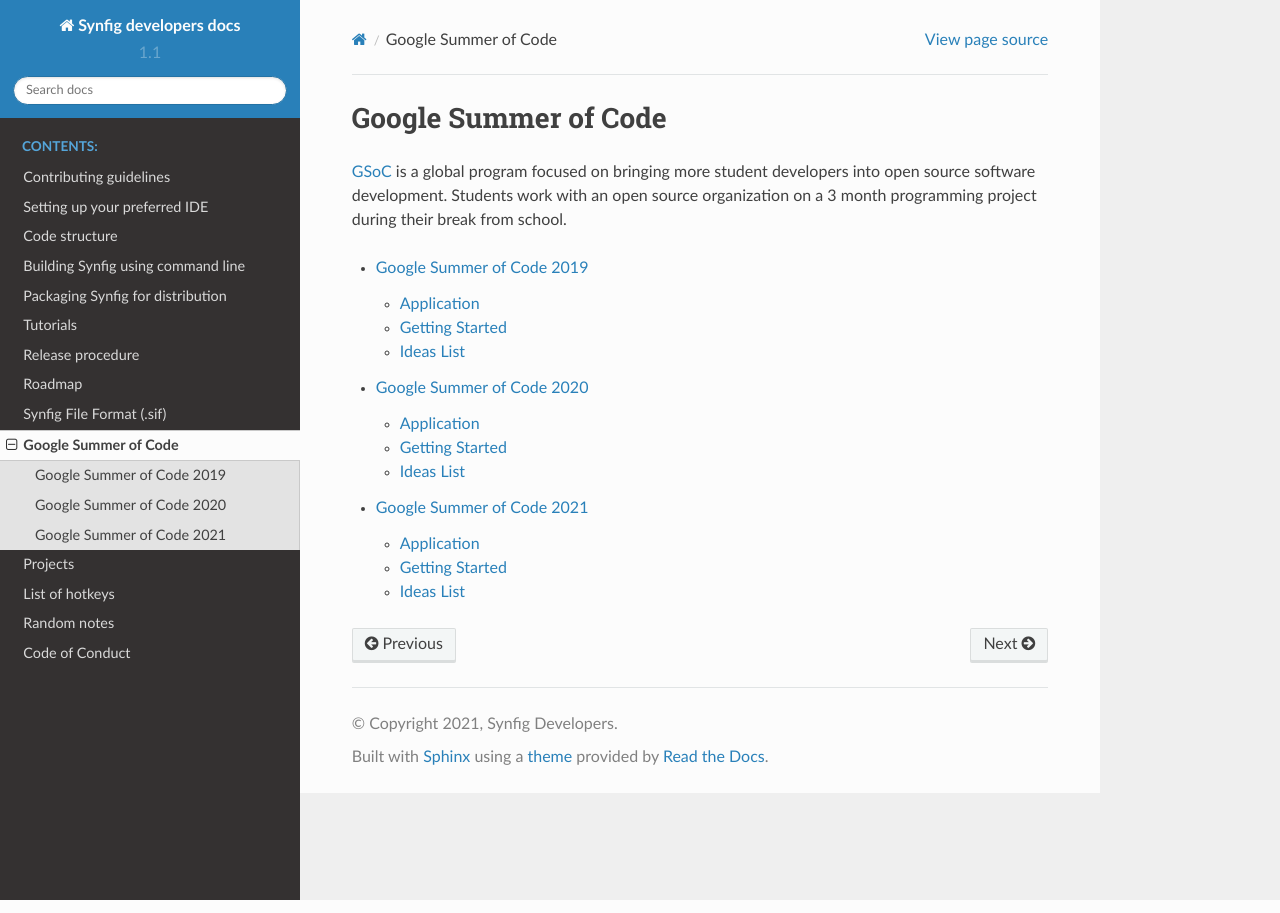
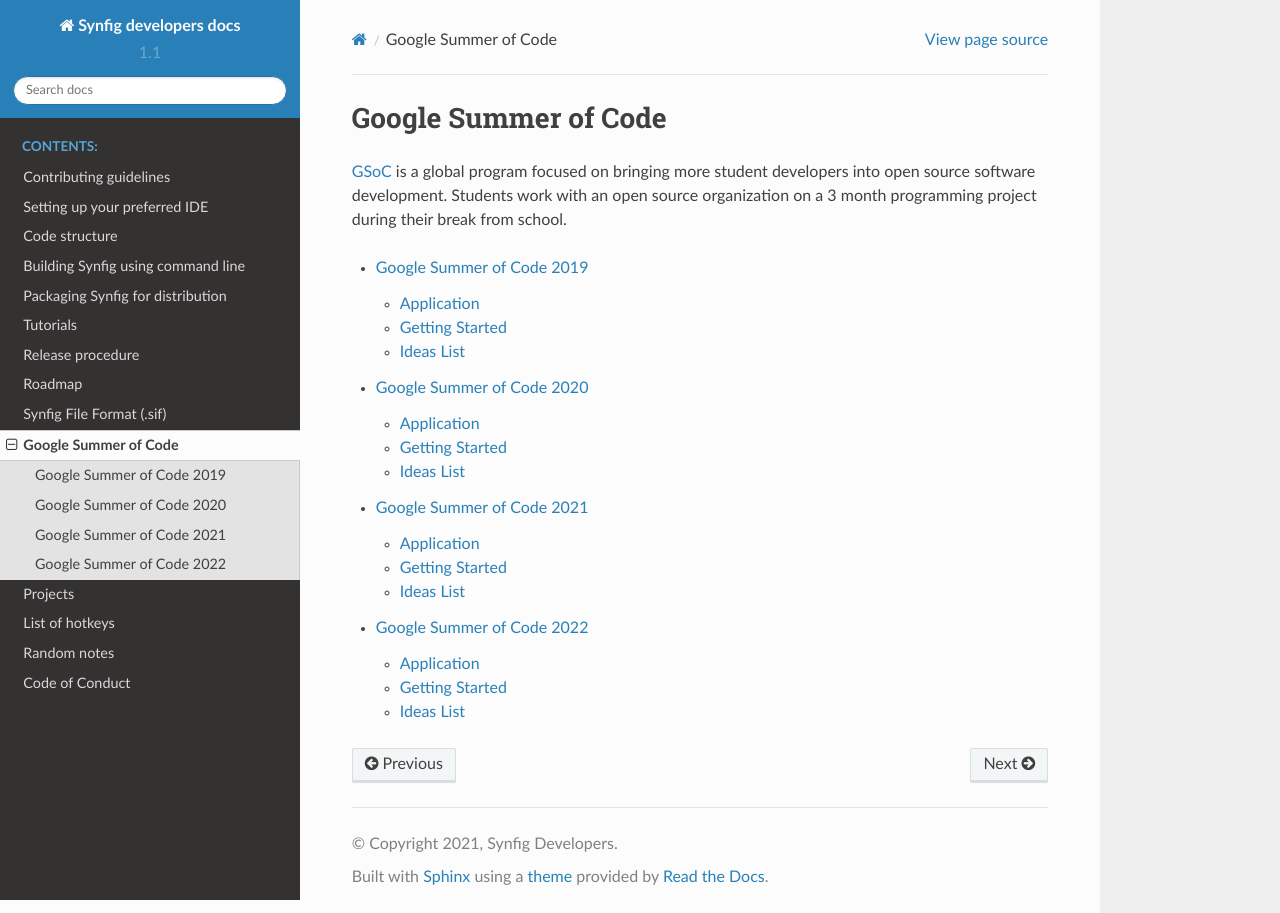
Before and after one commit to synfig/synfig-docs-dev, a Sphinx documentation site: the page built from docs/gsoc.rst, in a window 1280 px wide. Built offline with Sphinx 7.4.7 and the Read the Docs theme 2.0.0, drawn with Linux system fonts in a browser that asks for light colours; some of the changed lines change nothing that is shown.

Commit message:
GSoC 2022 docs (#82)

```diff
--- /dev/null
+++ b/docs/gsoc/2022.rst
@@ -0,0 +1,10 @@
+.. _gsoc:
+
+Google Summer of Code 2022
+==========================
+
+.. toctree::
+   :maxdepth: 2
+   :glob:
+
+   2022/*
--- /dev/null
+++ b/docs/gsoc/2022/application.rst
@@ -0,0 +1,131 @@
+Application
+===========
+
+Synfig GSoC application 2022
+------------------------------------
+
+| **How did you first find out about Google Summer of Code?**
+| Found that on the web in announcement from Blender Foundation
+
+| **Website URL for Organization:**
+| https://synfig.org
+
+| **Tagline:**
+| Open-source 2D animation software
+
+| **Primary Open Source License:**
+| GPLv3
+
+| **What year was your project started?**
+| 2006
+
+| **Link to your source code location:**
+| https://github.com/synfig/synfig
+
+| **Organization Categories**
+| Media (graphics, video, audio, VR, streaming, gaming, content management, etc)
+
+| **Organization Technologies:**
+| C++, Python, GTK, GTKmm
+
+| **Organization Topics:**
+| Vector graphics, Animation, 2d/3d graphics
+
+| **What would your organization consider to be a successful GSoC program?**
+| This summer we plan to help newcomers to the open source world and attract new contributors.
+
+| **How will you keep mentors engaged with their GSoC contributors?**
+| Every contributor opens GitHub’s issue, which is corresponding to his project and there provides weekly public reports about his progress. Every mentor should follow reports and provide on-time feedback and consultation to contributor via public discussion in relevant GitHub’s issue or privately via email/IM. Also, every mentor is required to contact contributor at least twice a week to check for the progress.
+
+Administrator of the project also watches reports and ensures that feedback provided by mentors on time.
+
+
+| **How will you keep your GSoC contributors on schedule to complete their projects?**
+| Every contributor is required to write a short report about his progress every week, answering those questions:
+
+- How was the last week? What did you accomplish?
+- What is the #1 thing slowing you down?
+- What do you want to have done by the end of next week?
+
+These weekly blog posts will allow the contributor’s mentors and org admins to notice if a contributor is falling behind right away.
+
+| **How will you get your GSoC contributors involved in your community during GSoC?**
+| Considering that there are no mechanics to 100% guarantee contributor involvement after the program, we aim to maintain a community with a special attitude, where a contributor can have a home-like feeling, where he know his work is valued and appreciated by community other members and creative people from all around the world. This is the main motivation to contribute for all current project members.
+
+Given that we put initial contributor motivation in the first place, we understand that there are situations where a massive and long-term contribution effort it not possible without monetary reward. So, thanks to a regular income of donations we can afford to pay a small grants for implementing some features, for contributors who have proven their abilities and skill to carry and complete projects. The money for such grants are collected via continuous crowdfunding and other means (see https://www.synfig.org/donate/ for details).
+
+
+| **Why does your org want to participate in Google Summer of Code?**
+| GSoC gives us an opportunity to grow our community of contributors. With GSoC contributors can work on Synfig full time for 175 hours and that's a great advancement to our project. But that's not all - the fact of participation in GSoC attracts attention to our project: before GSoC coding period starts, we get many contributions from aspiring contributors, who wish to proof their skills to be selected for participation. That's also a great boost for our project.
+
+| **How many potential mentors have agreed to participate?**
+| 1-3
+
+| **Has your org been accepted as a mentoring org in Google Summer of Code before?**
+| Yes.
+
+**Which years did your org participate in GSoC? [Checkboxes]**
+
+- 2019
+- 2020
+- 2021
+
+
+**Proposal Process / Application Instructions**
+
+::
+
+    Before applying, please make sure to read [getting started page](https://synfig-docs-dev.readthedocs.io/en/latest/gsoc/2021/getting-started.html).
+
+    Application Template
+    ====================
+
+    **Name**
+
+    Please provide your full name
+
+    **Email / Social / Web**
+
+    Where can we contact you? If you have a web page you'd like us to know about, please include it. Make sure to mention your Facebook, Twitter or other identities.
+
+    **Synopsis**
+
+    A short description of your planned GSoC project.
+
+    **Benefits**
+
+    Describe how your project will benefit Synfig. Will it benefit artists using Synfig? Will it be an aid for future Synfig development?
+
+    **Deliverables**
+
+    Provide a user-level summary of the final output or results of your project. How does it integrate in Synfig, and how does it cooperate with the rest of Synfig's features? Note that end-user documentation should be one of the deliverables as well.
+
+    **Project Details**
+
+    A more detailed description.
+
+    **Project Schedule**
+
+    How long will the project take? When can you begin work?
+    Include an estimated timeline of the project with mini-milestones.
+    Do you have any possible school or work conflicts with your schedule?
+
+    ** Short Bio**
+
+    Please let us know who are you, what are you studying (and where), and what activities do you enjoy? What is your experience using Synfig or animation or other computer graphics programs? What code development projects you've participated in? What makes you the best person to work on this project? If you have any history submitting bug fixes or patches to our issue tracker at GitHub, please indicate what you have done.
+
+**Proposal Tags**
+
+improvement, bugfix, infrastructure
+
+**Contacts Methods:**
+
+Mailing List: https://forums.synfig.org/c/development
+
+General Email: contact -AT- synfig -DOT- org
+
+**Links**
+
+Twitter: https://twitter.com/synfig
+
+Blog: https://www.synfig.org/news/
--- /dev/null
+++ b/docs/gsoc/2022/getting-started.rst
@@ -0,0 +1,69 @@
+.. _getting-started:
+
+Getting Started
+=====================
+
+When applying for a Google Summer of Code grant to work with the Synfig, your application must follow our application template below (much of which we have borrowed from the Blender Foundation, with gratitude).
+
+Before applying, please check with our `ideas page <https://synfig-docs-dev.readthedocs.io/en/latest/gsoc/2022/ideas.html#projects-ideas>`_ for our requirements for acceptance.
+
+Also, please make sure to read the following tips:
+
+Application FAQs
+~~~~~~~~~~~~~~~~
+
+**Q: What will most help my odds of acceptance?**
+
+A: There are a number of things you can do to help your odds
+
+1. A quality proposal - a well thought out proposal that shows you understand what you want to do and have reasonable expectations about what can be accomplished in the time you will have available.
+2. Show evidence of past experience or achievements related to the proposal.
+3. We require you to have 1-2 useful contributions to Synfig before the program starts - this show that you can successfully read, edit, and compile our code.
+4. Discuss your application with us and get some feedback. The best way to do so is to open an issue on GitHub with description of your proposal (make sure to specify in title that is is GSoC-related).
+
+**Q: Is there some place that tells me the process of compiling Synfig?**
+
+A: See `this documentation <https://synfig-docs-dev.readthedocs.io/en/latest/common/building.html>`_.
+
+**Q: Where can I learn basics of Synfig's functionality?**
+
+A: We recommend to become familiar with existing Synfig functionality before you start any coding. You can start with `beginner's tutorials <https://wiki.synfig.org/Category:Tutorials>`_. Also, you can request a free access to `our video training course <https://www.udemy.com/synfig-studio-cutout-animation-en/>`_, which allow you to grab all basicsin the shortest time. Just mail us via `contact page <https://www.synfig.org/contact/>`_ letting us know that you are aspiring GSoC contributor - and we will send you a link for free access.
+
+After watching the course we recommend to get familiar with Synfig's code by reading `this page <https://synfig-docs-dev.readthedocs.io/en/latest/common/structure.html>`_.
+
+Application Template
+~~~~~~~~~~~~~~~~~~~~
+
+**Name**
+
+Please provide your full name
+
+**Email / Social / Web**
+
+Where can we contact you? If you have a web page you'd like us to know about, please include it. Make sure to mention your Facebook, Twitter or other identities.
+
+**Synopsis**
+
+A short description of your planned GSoC project.
+
+**Benefits**
+
+Describe how your project will benefit Synfig. Will it benefit artists using Synfig? Will it be an aid for future Synfig development?
+
+**Deliverables**
+
+Provide a user-level summary of the final output or results of your project. How does it integrate in Synfig, and how does it cooperate with the rest of Synfig's features? Note that end-user documentation should be one of the deliverables as well.
+
+**Project Details**
+
+A more detailed description.
+
+**Project Schedule**
+
+How long will the project take? When can you begin work?
+Include an estimated timeline of the project with mini-milestones.
+Do you have any possible school or work conflicts with your schedule?
+
+**Short Bio**
+
+Please let us know who are you, what are you studying (and where), and what activities do you enjoy? What is your experience using Synfig or animation or other computer graphics programs? What code development projects you've participated in? What makes you the best person to work on this project? If you have any history submitting bug fixes or patches to our issue tracker at GitHub, please indicate what you have done.
--- /dev/null
+++ b/docs/gsoc/2022/ideas.rst
@@ -0,0 +1,136 @@
+.. _ideas:
+
+Ideas List
+=====================
+
+
+This year we plan to apply to Google Summer of Code. Currently we are looking for project ideas. If you are a contributor, you are welcome to explore existing project ideas towards the GSoC application phase. There are ways to reach out to mentors, and many projects have lists of newcomer friendly issues you can start from. Contributors are also welcome to propose their own project ideas.
+
+Projects Ideas
+--------------
+
+User Interface improvements (175-350 hrs)
+~~~~~~~~~~~~~~~~~~~~~~~~~~~~~~~~~~~~~~~
+
+**- Description**
+
+Synfig's GUI lacks some of the well-used and intuitive features found in other programs. We want to improve user experience. In case
+
+**- Expected Results**
+
+Next issues should be resolved:
+
+- Change mouse cursor while repositioning canvas (`#2036 <https://github.com/synfig/synfig/issues/2036>`_)
+- Add ability to copy/paste waypoints (`#2139 <https://github.com/synfig/synfig/issues/2139>`_)
+- Ctrl + tab to switch tabs (`#1936 <https://github.com/synfig/synfig/issues/1936>`_)
+- Shortcuts for switching between animation windows (`#1422 <https://github.com/synfig/synfig/issues/1422>`_)
+- Better way to set playback area (`#1493 <https://github.com/synfig/synfig/issues/1493>`_)
+- Search functionality in properties panel (`#1048 <https://github.com/synfig/synfig/issues/1048>`_)
+- Show/Hide rulers (`#1077 <https://github.com/synfig/synfig/issues/1077>`_)
+- Add the possibility to change parameters using the mouse (`#2528 <https://github.com/synfig/synfig/issues/2528>`_)
+
+**- Difficulty** Medium
+
+**- Skills required** C++, gtkmm (recommended)
+
+**- Mentor(s)** Artem Konoplin (https://github.com/ice0), Konstantin Dmitriev (https://github.com/morevnaproject)
+
+
+Building Synfig with the MSVC/vcpkg toolkit (175 hrs)
+~~~~~~~~~~~~~~~~~~~~~~~~~~~~~~~~~~~~~~~
+
+**- Description**
+
+There are still some issues when building Synfig with the Microsoft Visual Studio/vcpkg toolchain.
+
+**- Expected Results**
+
+- Synfig is buildable with MSVC
+- Add MSVC build to Github CI
+- Fix issues when building Synfig with CMake Unity build
+
+**- Difficulty** Easy
+
+**- Skills required** C++
+
+**- Mentor(s)** Artem Konoplin (https://github.com/ice0), Konstantin Dmitriev (https://github.com/morevnaproject)
+
+
+
+Replacement of deprecated Gtk classes (175 hrs)
+~~~~~~~~~~~~~~~~~~~
+**- Description**
+
+- get rid of deprecated Gtk::StockId (since before 2013)
+- convert deprecated Gtk::Action to Gio::Action (since 2016)
+- convert/get rid of deprecated Gtk::UIManager to Gtk::Builder (since 2013)
+
+**- Expected Results**
+
+Let Synfig Studio code avoid unmaintained code, as they can led to stability and security issues.
+Besides, it will ease porting of Synfig Studio to upcoming Gtk 4, that deletes all currently deprecated classes and methods.
+
+Synfig compiles with the `-DGDK_DISABLE_DEPRECATED -DGTK_DISABLE_DEPRECATED` flags on Ubuntu 16.04 and Ubuntu 20.04
+
+**- Difficulty** Easy
+
+**- Skills required*** C++, Gtkmm
+
+**- Mentor(s)** Rodolfo Ribeiro Gomes (https://github.com/rodolforg), Ankit Kumar Dwivedi (https://github.com/ankit-kumar-dwivedi)
+
+
+Performance enhancements (175-350 hrs)
+~~~~~~~~~~~~~~~~~~~~~~~~
+**- Description**
+
+Improve the speed of Synfig export to files and rendering speed.
+
+If you want to learn about how to find bottlenecks in an application, especially in a complicated one like Synfig, and fix them - select this project :)
+
+This project is *only for Linux* (Linux has the necessary tools)
+
+**- Expected Results**
+
+Improved Synfig rendering speed, allowing users to work faster and create more complex animations.
+
+**- Difficulty** Medium
+
+**- Skills required** C++ (perf optional)
+
+**- Mentor(s)** Artem Konoplin (https://github.com/ice0), Konstantin Dmitriev (https://github.com/morevnaproject)
+
+
+Propose Project
+---------------
+If you have a project idea, edit the "Project Ideas" section below by filling the required details and sending a pull request (this page is editable at  https://github.com/synfig/synfig-docs-dev/blob/master/docs/gsoc/2022/ideas.rst), even if you could not mentor (we will find a mentor).
+
+**Required information for project proposal**
+
+::
+
+    A descriptive title
+    ~~~~~~~~~~~~~~~~~~~
+    **- Description**
+
+    A brief description about the project
+
+    **- Expected Results**
+
+    What benefit this deliver?
+
+    **- Difficulty** Easy | Medium | High
+
+    **- Skills required** Knowledge Prerequisite
+
+    **- Mentor(s)** Put your name if you are willing to mentor + other mentors.
+
+*Please mention the following as comment on your proposal pr*
+
+:Your name: :)
+:Your profile: github | linkedin | etc
+:Your role: I am a making this proposal as a <student | mentor | community member | contributor | etc>
+
+Contacts
+--------
+
+https://www.synfig.org/contact/
```
Also changed, not shown: docs/index.rst (line endings or trailing spaces).
